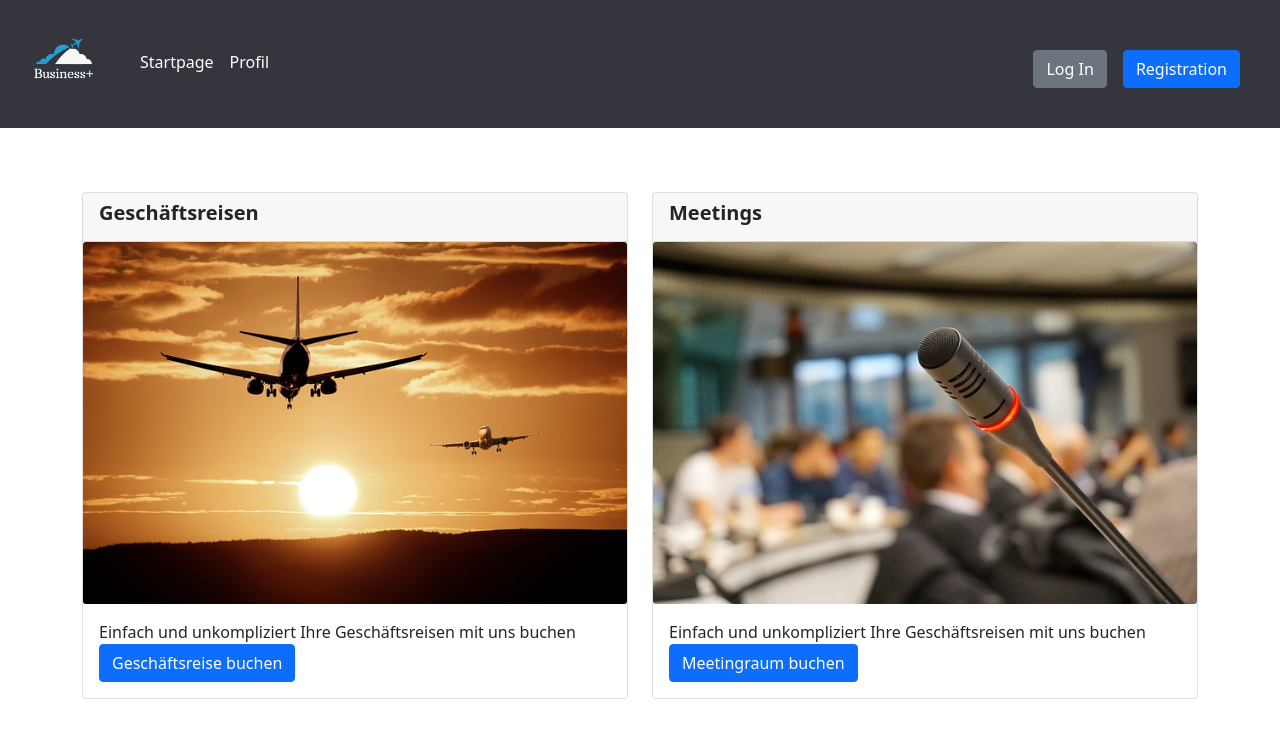
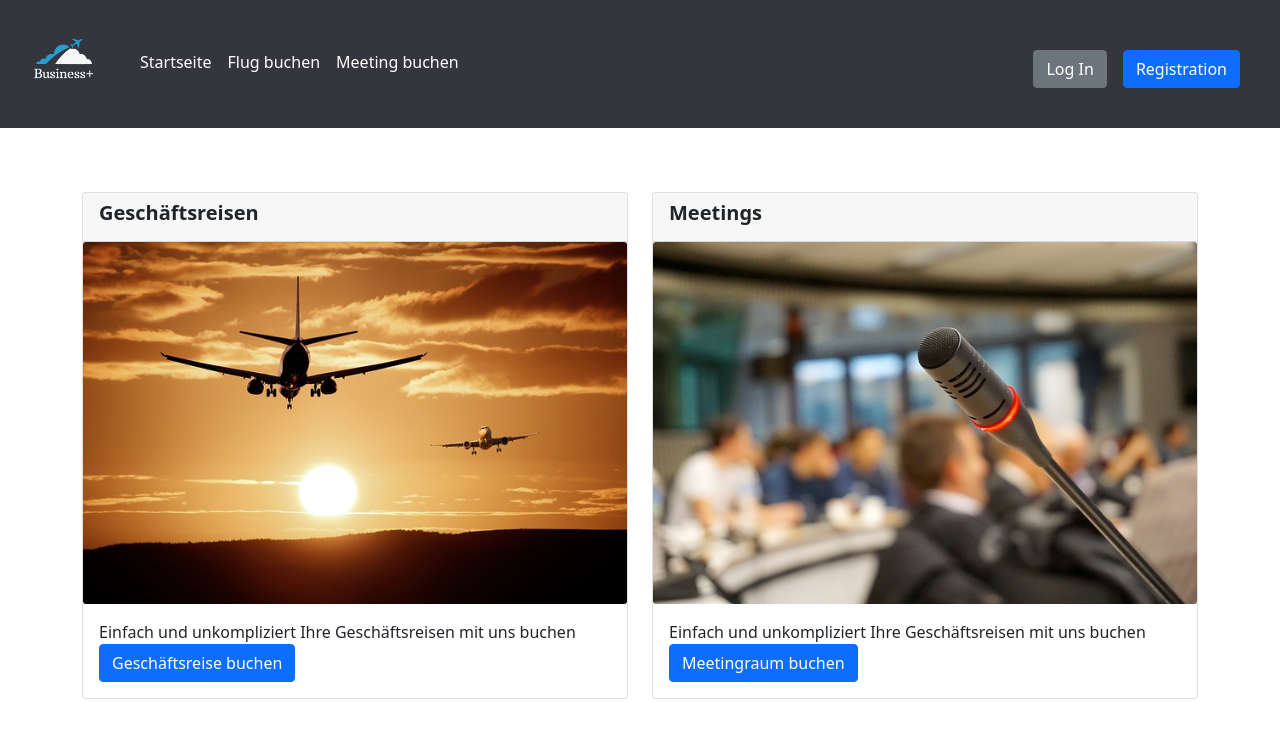
Before and after one commit to C0RR1T/business-plus, a React (Create React App) app: page / in a window 1280 px wide. Shown: the top 738 px of the page. Built offline with nearby package versions, Linux system fonts and the light colour scheme.

Commit message:
ctrl + alt + L

```diff
--- a/src/routes/navigation/Navigation.tsx
+++ b/src/routes/navigation/Navigation.tsx
@@ -15,12 +15,17 @@ export default function Navigation() {
                 <Row>
                     <Col>
                         <Link className={'navigation__routing-link'} to={'/'}>
-                            Startpage
+                            Startseite
                         </Link>
                         <Link
                             className={'navigation__routing-link'}
-                            to={'/profile'}>
-                            Profil
+                            to={'/flight'}>
+                            Flug buchen
+                        </Link>
+                        <Link
+                            className={'navigation__routing-link'}
+                            to={'/meeting'}>
+                            Meeting buchen
                         </Link>
                     </Col>
                     <Col className={'navigation__registration-and-logIn'}>
--- a/src/routes/start-page/StartPage.tsx
+++ b/src/routes/start-page/StartPage.tsx
@@ -26,7 +26,7 @@ export default function StartPage() {
                                     Einfach und unkompliziert Ihre
                                     Geschäftsreisen mit uns buchen
                                 </div>
-                                <Link to={'/travels'}>
+                                <Link to={'/flight'}>
                                     <Button>Geschäftsreise buchen</Button>
                                 </Link>
                             </Card.Body>
@@ -46,7 +46,7 @@ export default function StartPage() {
                                     Einfach und unkompliziert Ihre
                                     Geschäftsreisen mit uns buchen
                                 </div>
-                                <Link to={'/meetings'}>
+                                <Link to={'/meeting'}>
                                     <Button>Meetingraum buchen</Button>
                                 </Link>
                             </Card.Body>
```
